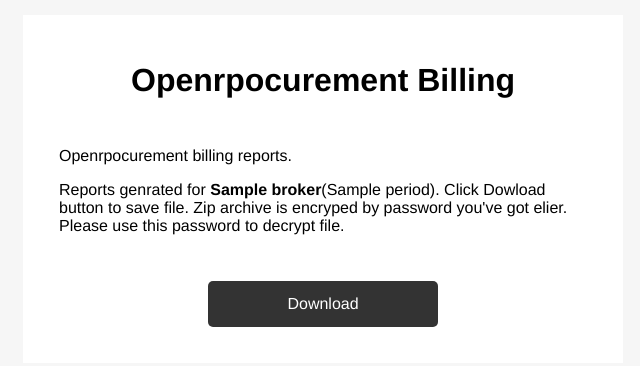
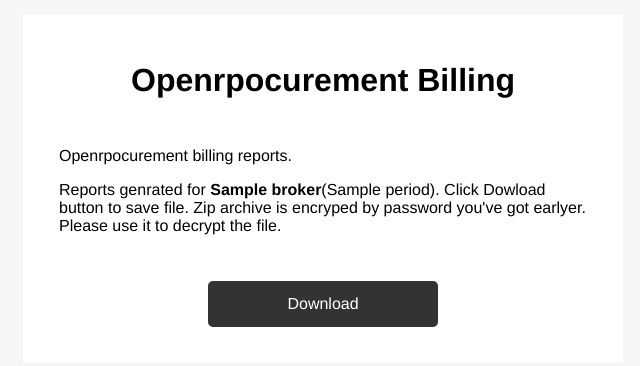
Before and after one commit to yshalenyk/reports, a Python web app: template reports/templates/email.html in a window 1280 px wide. Shown: the top 366 px of the page, without its empty margins (317-957 px from the left). Run offline with Jinja, Linux system fonts and the light colour scheme; the template is opened without the code that fills it: most values are stand-ins (such as "Sample title", 1, 10 or a date in 2020).

Commit message:
Typo fix

```diff
--- a/reports/templates/email.html
+++ b/reports/templates/email.html
@@ -61,7 +61,7 @@
             </div>
             <div class="content" style="text-align: left;margin: 20px auto;padding: 10px;">
                 <p>Openrpocurement billing reports.</p>
-                <p>Reports genrated for <strong>{{broker}}</strong>({{period}}). Click Dowload button to save file. Zip archive is encryped by password you've got elier. Please use this password to decrypt file.</p>
+                <p>Reports genrated for <strong>{{broker}}</strong>({{period}}). Click Dowload button to save file. Zip archive is encryped by password you've got earlyer. Please use it to decrypt the file.</p>
                 <p></p>
             </div>
             <div class="bottom" style="margin: 10px 30px;">
```
Also changed, not shown: 1 other file.
